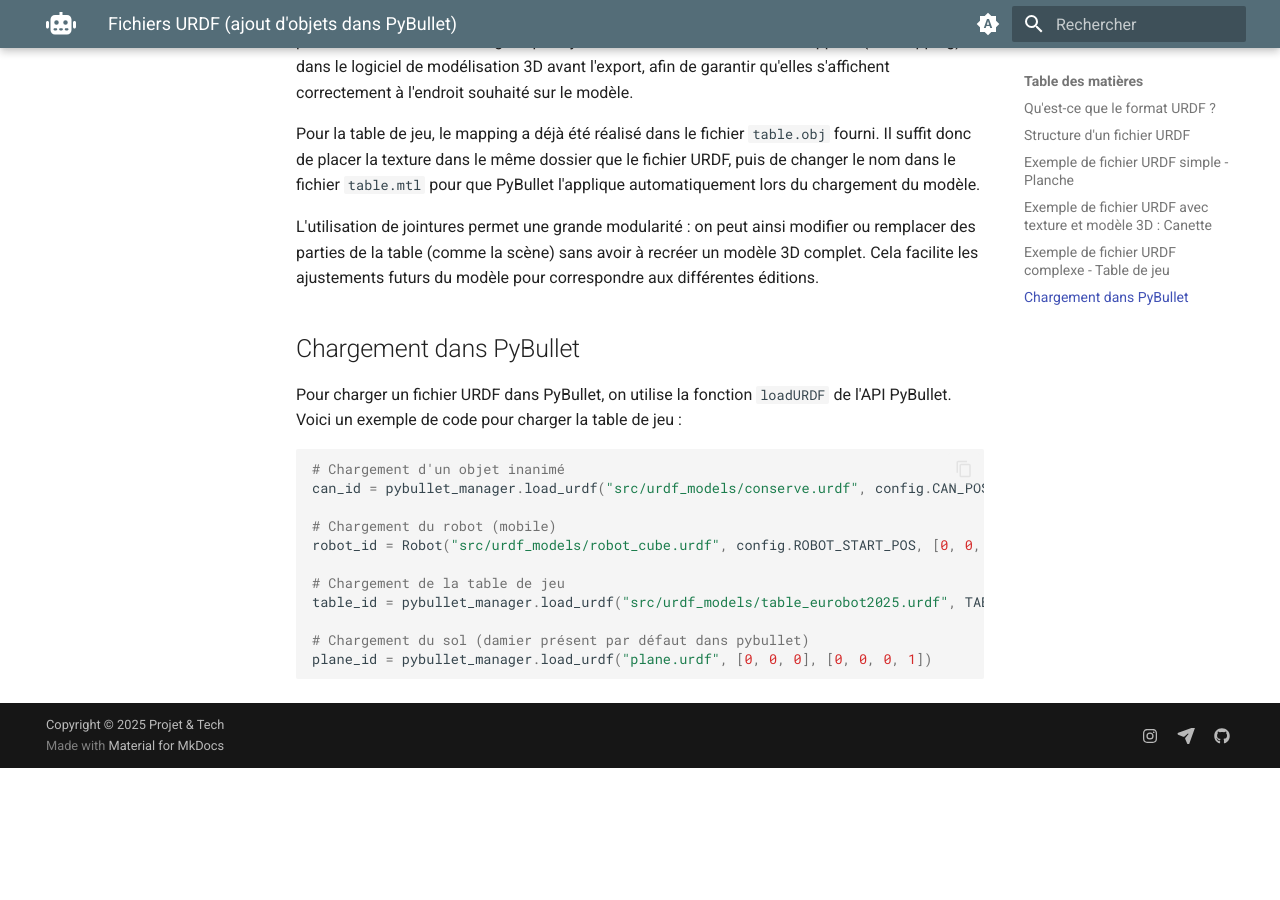
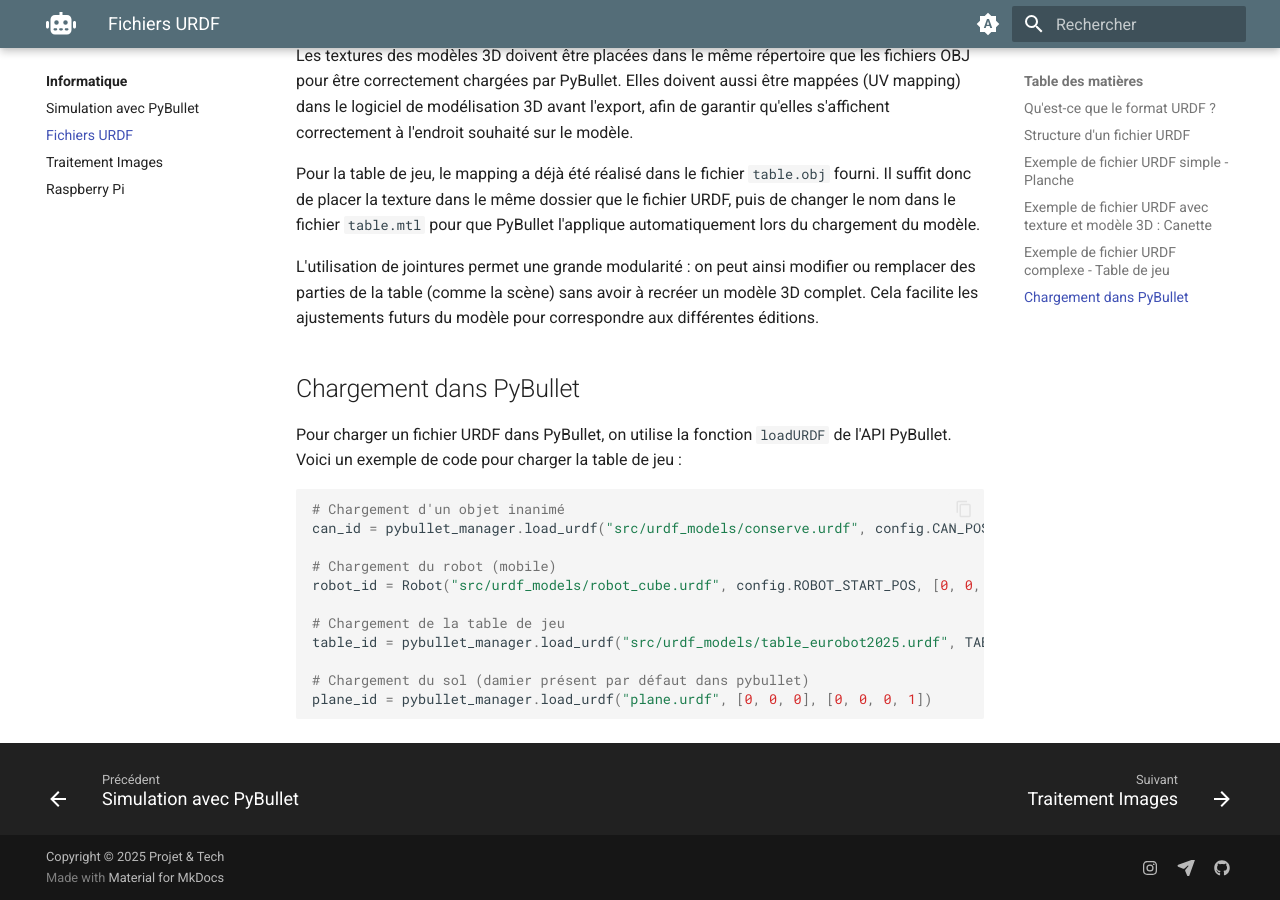
Before and after one commit to Projet-et-Tech/Documentation, an MkDocs documentation site: the page built from docs/informatique/URDF.md, in a window 1280 px wide and 900 px high, scrolled down 6053 px. Built offline with MkDocs 1.6.1 and Material for MkDocs 9.7.7, drawn with Linux system fonts in a browser that asks for light colours; some web fonts are replaced; before the commit the page ends 6821 px from its top, so only the background shows below that.

Commit message:
Add infdo index

```diff
--- a/mkdocs.yml
+++ b/mkdocs.yml
@@ -43,6 +43,9 @@ nav:
     - electronique/index.md
   - Informatique:
     - informatique/index.md
+    - Simulation avec PyBullet: informatique/simulation.md
+    - Fichiers URDF: informatique/URDF.md
+    - Traitement Images: informatique/camera.md
     - Raspberry Pi: informatique/raspberry.md
   - Mécanique:
     - mecanique/index.md
```
